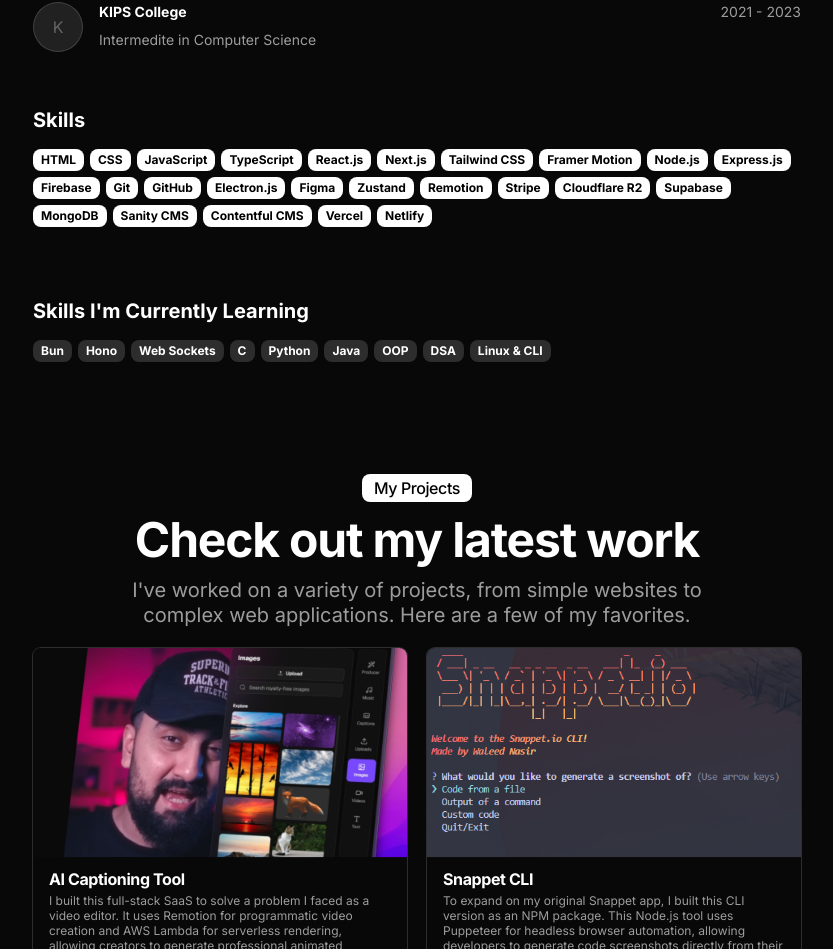
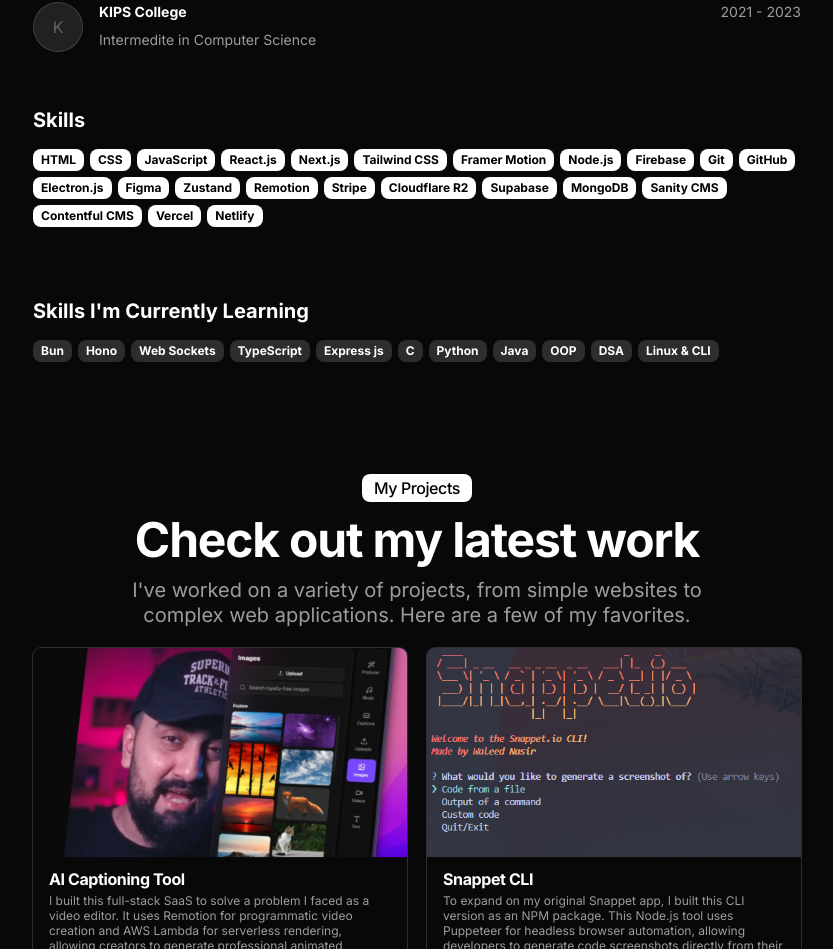
Before and after one commit to waleeddotdev/portfolio, a Next.js app: page / in a window 1280 px wide. Shown: the part 935-1884 px from the top of the page, without its empty margins (223-1056 px from the left). Built offline with nearby package versions, Linux system fonts and the light colour scheme.

Commit message:
Fix Skills Section

```diff
--- a/app/components/Skills.jsx
+++ b/app/components/Skills.jsx
@@ -2,13 +2,11 @@ const strongSkills = [
     "HTML",
     "CSS",
     "JavaScript",
-    "TypeScript",
     "React.js",
     "Next.js",
     "Tailwind CSS",
     "Framer Motion",
     "Node.js",
-    "Express.js",
     "Firebase",
     "Git",
     "GitHub",
@@ -31,6 +29,8 @@ const learningSkills = [
     "Bun",
     "Hono",
     "Web Sockets",
+    "TypeScript",
+    "Express js",
     "C",
     "Python",
     "Java",
```
